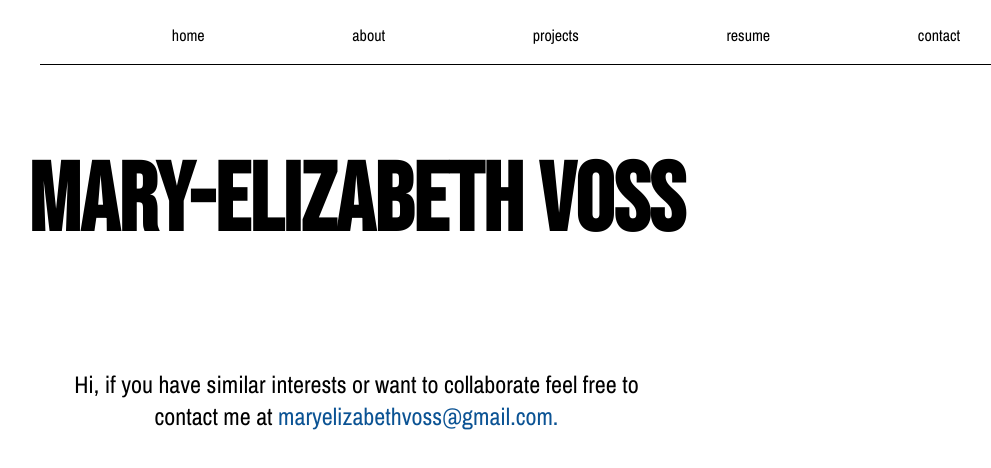
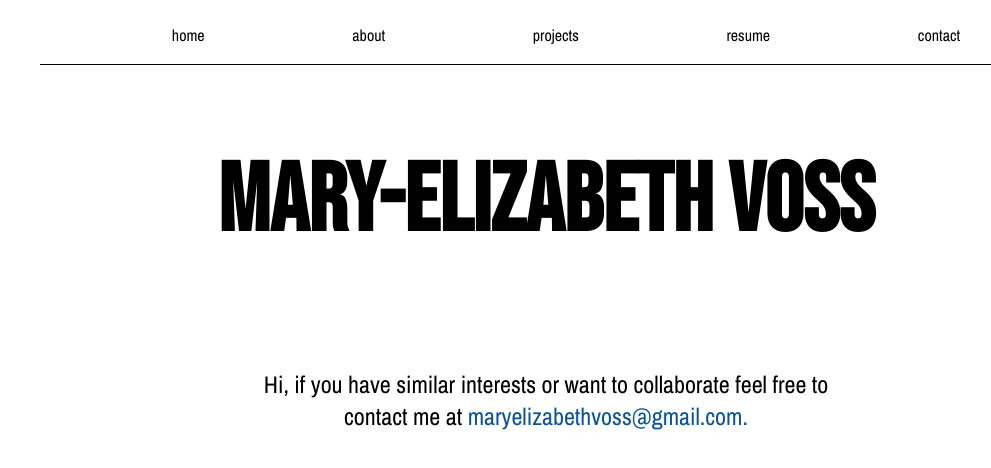
Before and after one commit to maryevoss/maryevoss.github.io, a plain HTML site: page contact.html in a window 1280 px wide. Shown: the whole page, without its empty margins (94-1085 px from the left). Drawn offline with nearby package versions, Linux system fonts and the light colour scheme.

Commit message:
centered contact page

```diff
--- a/contact.css
+++ b/contact.css
@@ -44,9 +44,9 @@ html, body {
 
 
 .main {
-    margin-top: 56px;
-    padding-top: 24px;
+    padding-top: 80px;
     width: 70%;
+    margin: 0px auto;
 }
 
 /* MARY-ELIZABETH VOSS font & position*/
```
Also changed, not shown: about.html (+1 -1 lines).
